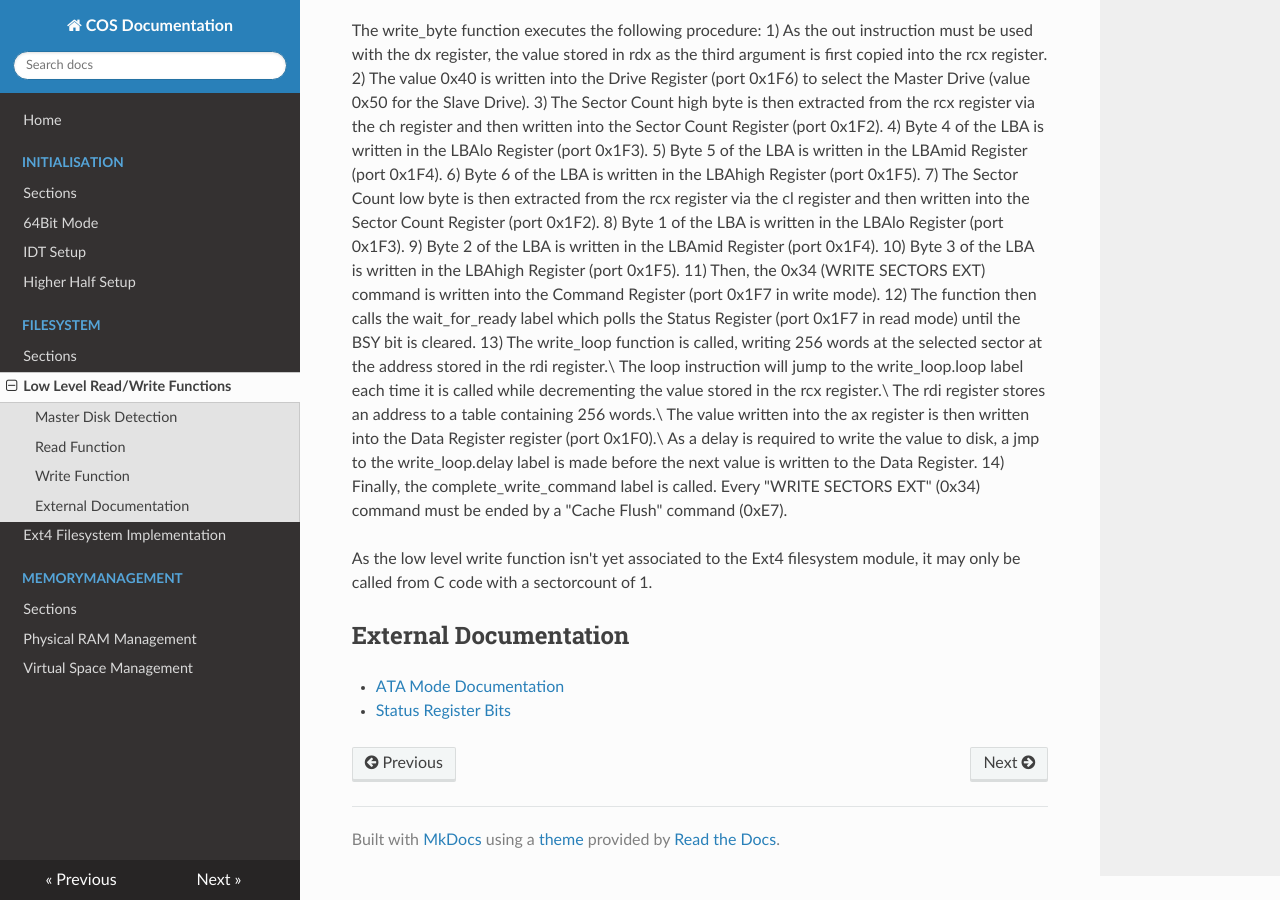
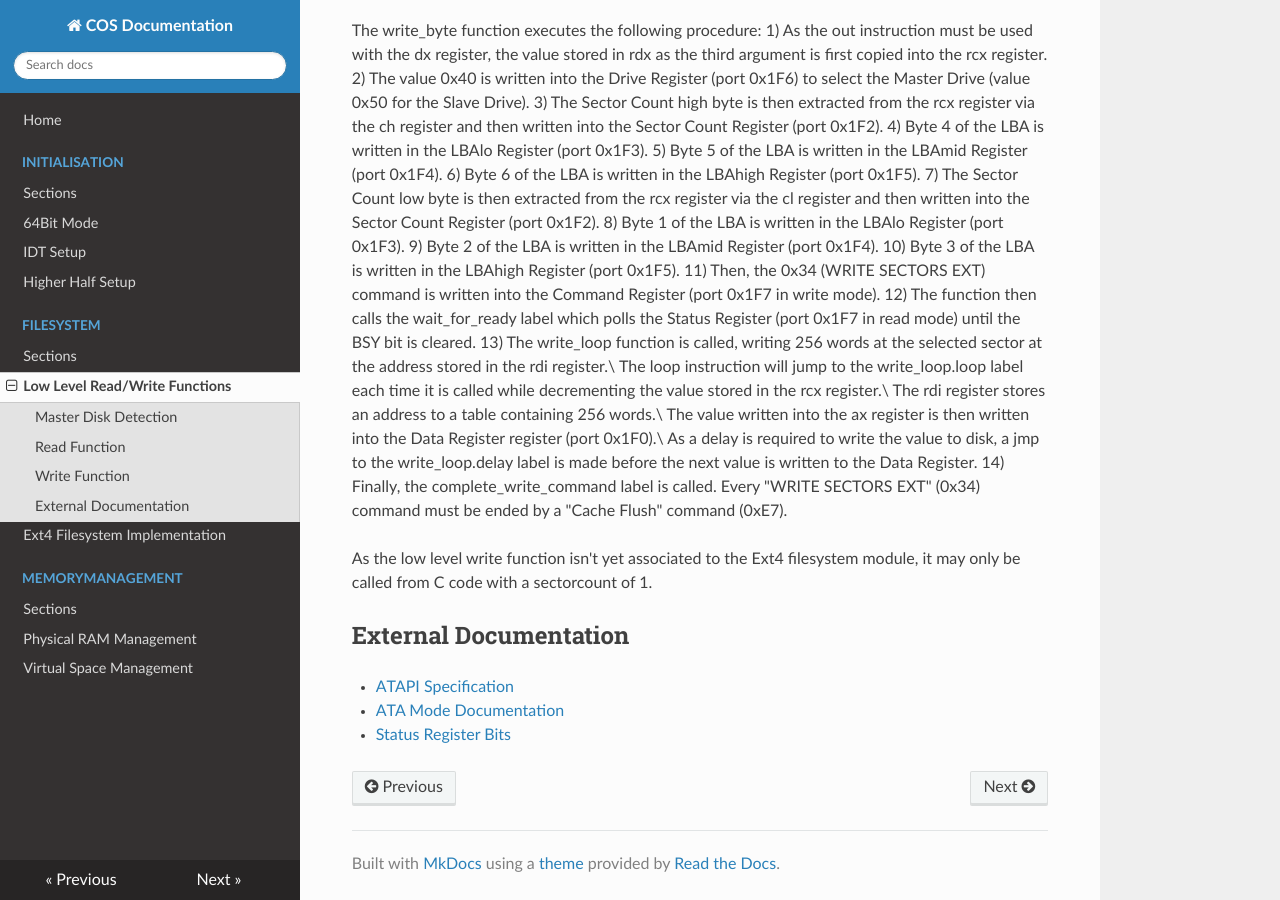
Before and after one commit to Tek-EIP/Documentation, an MkDocs documentation site: the page built from docs/filesystem/asm_functions.md, in a window 1280 px wide and 900 px high, scrolled down 3045 px. Built offline with MkDocs 1.6.1, drawn with Linux system fonts in a browser that asks for light colours; nearby versions of some CDN libraries.

Commit message:
UPDATE Docs

```diff
--- a/docs/filesystem/asm_functions.md
+++ b/docs/filesystem/asm_functions.md
@@ -126,5 +126,6 @@ As the low level write function isn't yet associated to the Ext4 filesystem modu
 
 ## External Documentation
 
+* [ATAPI Specification](https://hddguru.com/documentation/2006.01.27-ATA-ATAPI-7/)
 * [ATA Mode Documentation](https://wiki.osdev.org/ATA_PIO_Mode)
 * [Status Register Bits](https://atola.com/products/tf1/manual/registers.html)
```
Also changed, not shown: 5 other files.
